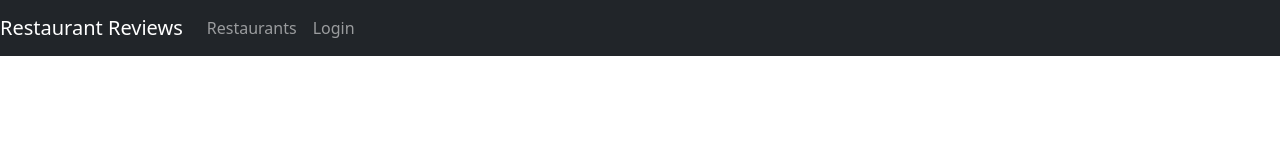
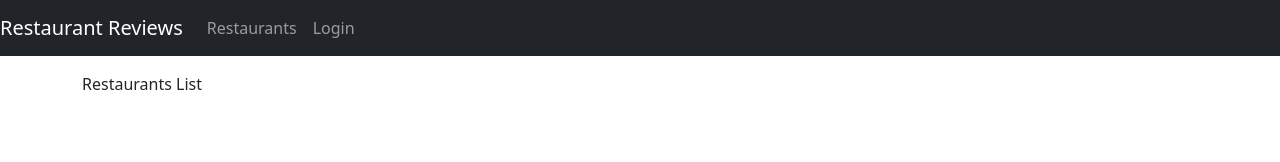
Before and after one commit to flouren/restaurant-reviews-fcc, a React (Create React App) app in the folder frontend/: page / in a window 1280 px wide. Shown: the top 162 px of the page. Built offline with nearby package versions, Linux system fonts and the light colour scheme.

Commit message:
added useState  handling

```diff
--- a/frontend/src/components/restaurants-list.js
+++ b/frontend/src/components/restaurants-list.js
@@ -1,10 +1,18 @@
-import React from 'react';
+import React,{useState, useEffect} from 'react';
+import RestaurantDataService from "../services/restaurant"
+import {Link} from "react-router-dom"
 
+const RestaurantsList= props => {
 
-function RestaurantsList() {
+  const [restaurants,setRestaurants] = useState([])
+  const [searchName,setsearchName] = useState("")
+  const [searchZip,setSearchZip] = useState("")
+  const [searchCuisine,setSearchCuisine] = useState("")
+  const [cuisines,setCuisines] = useState(["All Cuisines"])
+
   return (
     <div className="App">
-
+      Restaurants List
     </div>
   );
 }
```
